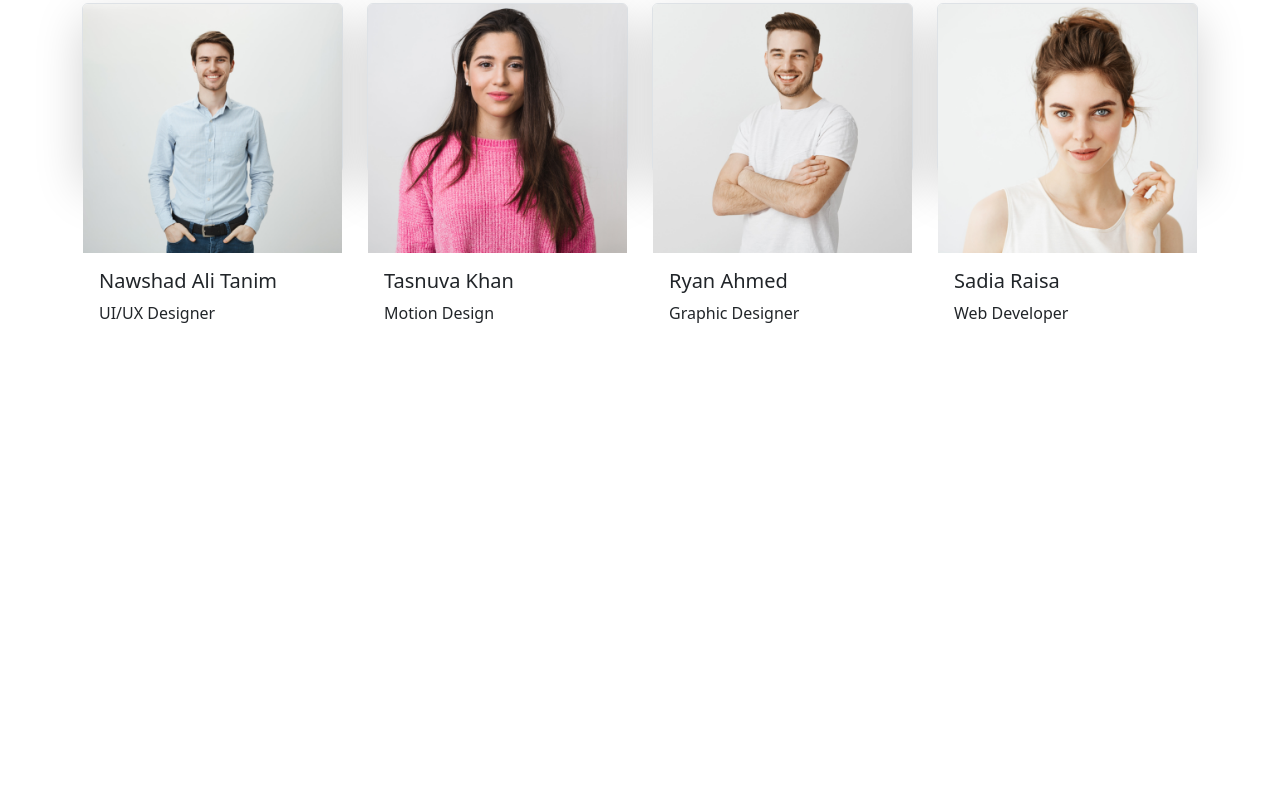
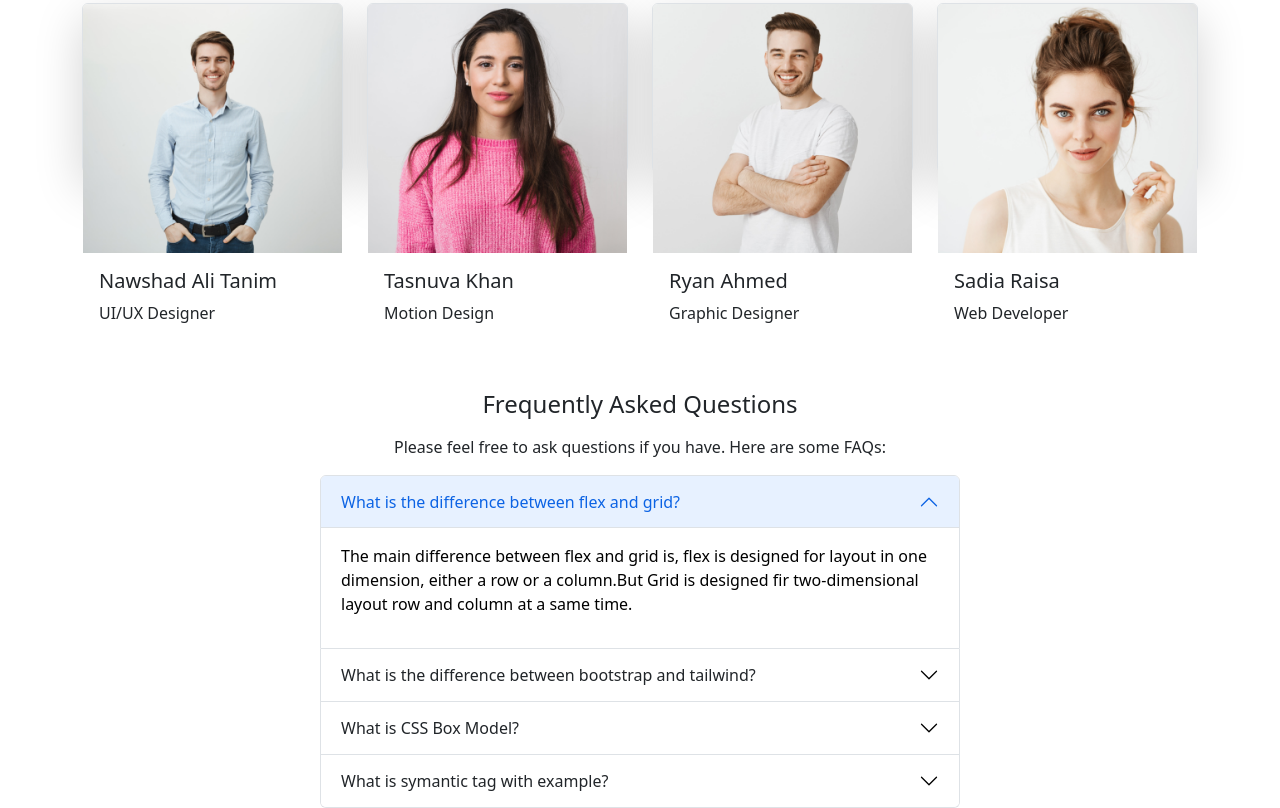
Before and after one commit to Raisa1389/edu-tech-buddies, a plain HTML site: page index.html in a window 1280 px wide. Shown: the part 1902-2710 px from the top of the page. Before the commit the page ends 2292 px from the top, so only its background shows below. Drawn offline with nearby package versions, Linux system fonts and the light colour scheme.

Commit message:
faq done

```diff
--- a/index.html
+++ b/index.html
@@ -65,7 +65,7 @@
                     <div class="col-lg-12 col-md-6 col-sm-12">
                         <div class="carousel-item active border-1 d-flex justify-content-center my-5">
                             <img src="images/cover/cover-3.jpg" class=" img-fluid d-block w-75" alt="...">
-                            <div class="carousel-caption text-white align-item-center">
+                            <div class="carousel-caption text-white align-item-center text-sm">
                                 <h4>Welcome to the tech world!</h4>
                                 <p>Prepare yourself for getting the most uppdated digital trend and
                                     tenhnology in
@@ -164,12 +164,13 @@
                         </div>
                     </div>
                 </div>
-                <div class="btn btn-info text-white mt=5">See More Courses</div>
+                <div class="lg device">
+                    <div class="btn btn-info text-white mt=5">See More Courses</div>
+                </div>
             </div>
-            </div>
-            <!-- grid ends here -->
-            <!-- Registration starts here -->
         </section>
+        <!-- grid ends here -->
+        <!-- Registration starts here -->
         <section style="height: 200px;"
             class="container rounded-1 mt-5 text-white d-flex justify-content-aournd align-items-center bg-info">
             <div>
@@ -251,6 +252,89 @@
                 </div>
             </div>
         </section>
+        <!-- Registration ends here -->
+        <!-- FAQ starts here -->
+        <section>
+            <div class="caption d-flex justify-content-center my-2 text-Black">
+                <h4>Frequently Asked Questions</h4>
+            </div>
+            <div>
+                <p class="paragraph text-center">Please feel free to ask questions if you have. Here are some FAQs:
+                </p>
+            </div>
+            <!-- accordation starts here -->
+            <div class="accordion" id="accordionPanelsStayOpenExample">
+                <div class="accordion-item col-6 mx-auto">
+                    <h2 class="accordion-header" id="panelsStayOpen-headingOne">
+                        <button class="accordion-button" type="button" data-bs-toggle="collapse"
+                            data-bs-target="#panelsStayOpen-collapseOne" aria-expanded="true"
+                            aria-controls="panelsStayOpen-collapseOne">
+                            What is the difference between flex and grid?
+                        </button>
+                    </h2>
+                    <div id="panelsStayOpen-collapseOne" class="accordion-collapse collapse show"
+                        aria-labelledby="panelsStayOpen-headingOne">
+                        <div class="accordion-body">
+                            <p>The main difference between flex and grid is, flex is designed for layout in one
+                                dimension, either a row or a column.But Grid is designed fir two-dimensional layout row
+                                and column at a same time.</p>
+                        </div>
+                    </div>
+                </div>
+                <div class="accordion-item col-6 mx-auto">
+                    <h2 class="accordion-header" id="panelsStayOpen-headingTwo">
+                        <button class="accordion-button collapsed" type="button" data-bs-toggle="collapse"
+                            data-bs-target="#panelsStayOpen-collapseTwo" aria-expanded="false"
+                            aria-controls="panelsStayOpen-collapseTwo">
+                            What is the difference between bootstrap and tailwind?
+                        </button>
+                    </h2>
+                    <div id="panelsStayOpen-collapseTwo" class="accordion-collapse collapse"
+                        aria-labelledby="panelsStayOpen-headingTwo">
+                        <div class="accordion-body">
+                            <p>Tailwind offers predesigned widgets to build a site from scratch with fast UI
+                                development.On the otherside,Bootstrap comes with a set of pre-styled responsive,
+                                mobile-first components that possess a definite UI kit. </p>
+                        </div>
+                    </div>
+                </div>
+                <div class="accordion-item col-6 mx-auto">
+                    <h2 class="accordion-header" id="panelsStayOpen-headingThree">
+                        <button class="accordion-button collapsed" type="button" data-bs-toggle="collapse"
+                            data-bs-target="#panelsStayOpen-collapseThree" aria-expanded="false"
+                            aria-controls="panelsStayOpen-collapseThree">
+                            What is CSS Box Model?
+                        </button>
+                    </h2>
+                    <div id="panelsStayOpen-collapseThree" class="accordion-collapse collapse"
+                        aria-labelledby="panelsStayOpen-headingThree">
+                        <div class="accordion-body">
+                            <p>The CSS box model is essentially a box that wraps around every HTML element. It consists
+                                of: margins, borders, padding, and the actual content.</p>
+                        </div>
+                    </div>
+                </div>
+                <div class="accordion-item col-6 mx-auto">
+                    <h2 class="accordion-header" id="panelsStayOpen-headingfour">
+                        <button class="accordion-button collapsed" type="button" data-bs-toggle="collapse"
+                            data-bs-target="#panelsStayOpen-collapsefour" aria-expanded="false"
+                            aria-controls="panelsStayOpen-collapsefour">
+                            What is symantic tag with example?
+                        </button>
+                    </h2>
+                    <div id="panelsStayOpen-collapsefour" class="accordion-collapse collapse"
+                        aria-labelledby="panelsStayOpen-headingfour">
+                        <div class="accordion-body">
+                            <p>The HTML semantics refers to the tags that provide meaning to an HTML page rather than
+                                just presentation. It makes HTML more comprehensible by better defining the different
+                                sections and layout of web pages.Example:form table, article,aside, detail,
+                                figure,footer,header,main,section etc. </p>
+                        </div>
+                    </div>
+                </div>
+            </div>
+            </div>
+        </section>
     </main>
     <script src="https://cdn.jsdelivr.net/npm/bootstrap@5.2.0/dist/js/bootstrap.bundle.min.js"
         integrity="sha384-A3rJD856KowSb7dwlZdYEkO39Gagi7vIsF0jrRAoQmDKKtQBHUuLZ9AsSv4jD4Xa" crossorigin="anonymous">
```
